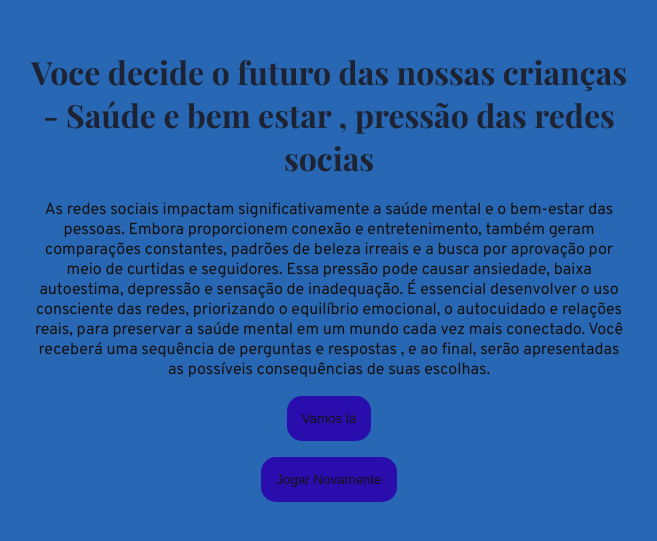
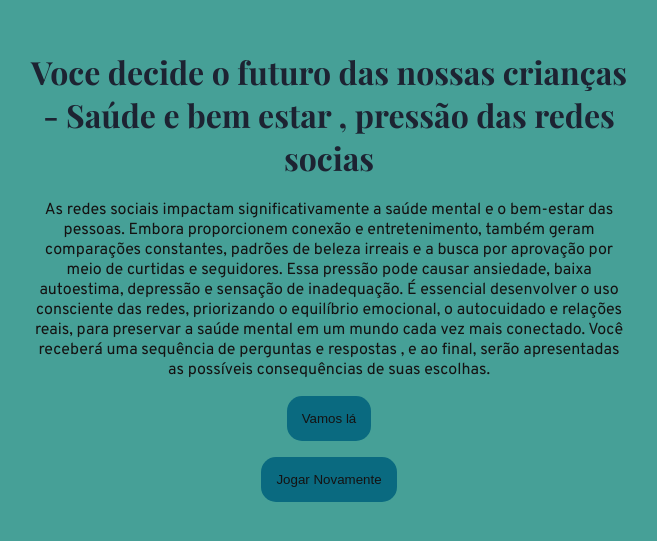
Before and after one commit to gabrielekubiakoski/missao-ia, a plain HTML site: page index.html in a window 1280 px wide. Shown: the part 143-684 px from the top of the page, without its empty margins (311-968 px from the left). Drawn offline with nearby package versions, Linux system fonts and the light colour scheme; a web font is replaced by a local one.

Commit message:
'123456789

```diff
--- a/style.css
+++ b/style.css
@@ -4,8 +4,8 @@
 :root{
     --font-titulo:'Playfair Display' ;
     --font-texto: 'Overpass';
-    --cor-principal: #2867b3;
-    --cor-secundaria: #290ead ;
+    --cor-principal: #46a097;
+    --cor-secundaria: #0a6a80 ;
     --cor-destaque: #1d2332;
     --cor-texto: #151212 ;
 }
```
